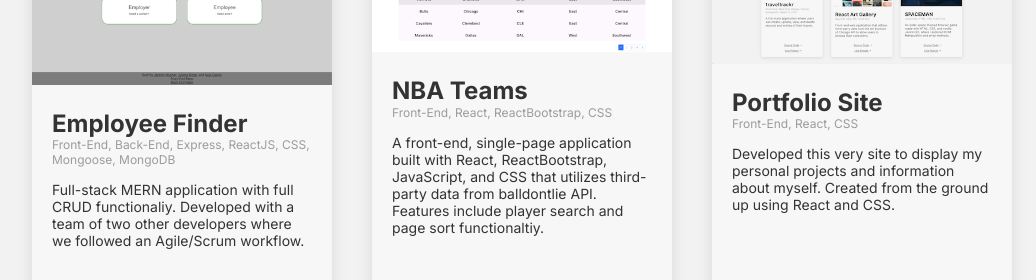
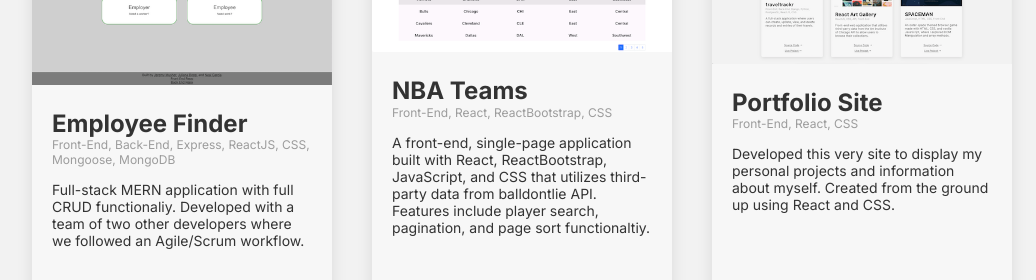
Before and after one commit to NealGarcia/react-portfolio-site, a React (Create React App) app: page / in a window 1280 px wide. Shown: the part 900-1180 px from the top of the page, without its empty margins (118-1154 px from the left). Built offline with nearby package versions, Linux system fonts and the light colour scheme.

Commit message:
update project description

```diff
--- a/src/components/Projects.js
+++ b/src/components/Projects.js
@@ -47,7 +47,7 @@
     {
         id: 5,
         name: "NBA Teams",
-        description:"A front-end, single-page application built with React, ReactBootstrap, JavaScript, and CSS that utilizes third-party data from balldontlie API. Features include player search and page sort functionaltiy.",
+        description:"A front-end, single-page application built with React, ReactBootstrap, JavaScript, and CSS that utilizes third-party data from balldontlie API. Features include player search, pagination, and page sort functionaltiy.",
         tags: "Front-End, React, ReactBootstrap, CSS",
         img: screen6,
         repo: "https://github.com/NealGarcia/nba-teams",
```
